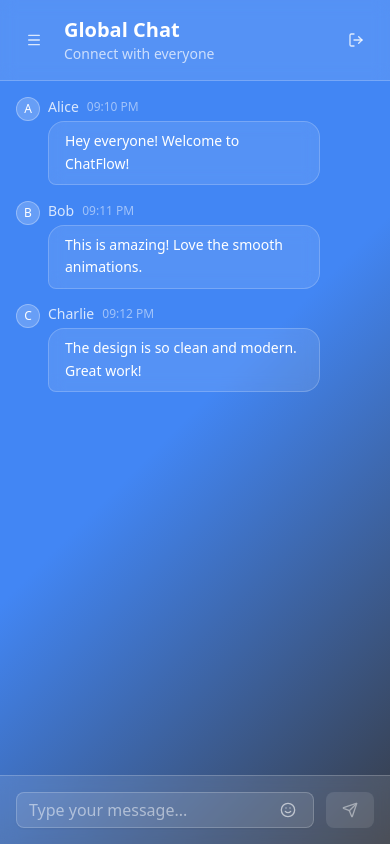
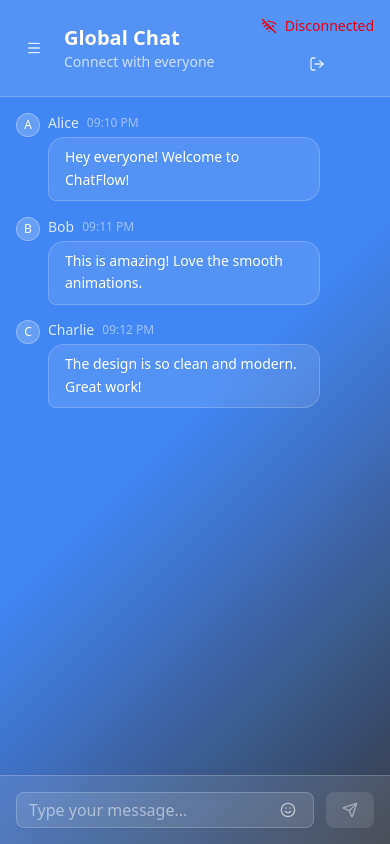
Before and after one commit to abdorrahmani/chat-service, a Next.js app: page /chat in a window 390 px wide. Built offline with nearby package versions, Linux system fonts and the light colour scheme; no server answers; sample sign-in values are in the browser's storage.

Commit message:
✨ feat(ui): integrate useWebSocket hook for real-time messaging and enhance UI responsiveness

```diff
--- a/src/app/chat/page.tsx
+++ b/src/app/chat/page.tsx
@@ -1,9 +1,9 @@
 "use client";
 
 import { AnimatePresence, motion } from "framer-motion";
-import { LogOut, Menu, User, Users } from "lucide-react";
+import { LogOut, Menu, User, Users, Wifi, WifiOff } from "lucide-react";
 import { useRouter } from "next/navigation";
-import { useEffect, useRef, useState } from "react";
+import React, { useEffect, useRef, useState } from "react";
 import {
   ChatSidebar,
   MessageBubble,
@@ -14,6 +14,7 @@
 } from "@/components/chat";
 import { Button } from "@/components/ui/button";
 import { Sheet, SheetContent, SheetTrigger } from "@/components/ui/sheet";
+import { useWebSocket } from "@/hooks/useWebSocket";
 import { useAuth } from "@/providers/auth-provider";
 
 interface Message {
@@ -34,7 +35,8 @@
   const router = useRouter();
   const messagesEndRef = useRef<HTMLDivElement>(null);
 
-  // Initialize with some demo messages
+  const { isConnected, lastMessage, sendMessage } = useWebSocket<string>();
+
   useEffect(() => {
     const demoMessages: Message[] = [
       {
@@ -62,7 +64,6 @@
     setMessages(demoMessages);
   }, []);
 
-  // Auto scroll to bottom when new messages arrive
   useEffect(() => {
     messagesEndRef.current?.scrollIntoView({ behavior: "smooth" });
   }, [messages, showTyping]);
@@ -70,7 +71,6 @@
   const handleSendMessage = (content: string) => {
     if (!user) return;
 
-    // Show typing indicator briefly
     setShowTyping(true);
 
     setTimeout(() => {
@@ -83,9 +83,33 @@
       };
 
       setMessages((prev) => [...prev, message]);
+      sendMessage(content);
       setShowTyping(false);
-    }, 500); // Brief delay to show typing
+    }, 500);
   };
+
+  useEffect(() => {
+    if (isConnected && user?.username) {
+      sendMessage(user.username);
+    }
+  }, [isConnected, user?.username, sendMessage]);
+
+  useEffect(() => {
+    if (!lastMessage) return;
+
+    const serverText =
+      typeof lastMessage === "string" ? lastMessage : String(lastMessage);
+
+    const incoming: Message = {
+      id: `${Date.now()}-${Math.random()}`,
+      username: "System",
+      content: serverText,
+      timestamp: new Date(),
+      type: "global",
+    };
+
+    setMessages((prev) => [...prev, incoming]);
+  }, [lastMessage]);
 
   const handleLogout = () => {
     logout();
@@ -95,13 +119,20 @@
   const renderContent = () => {
     switch (activeTab) {
       case "profile":
-        return <UserProfile />;
+        return (
+          <div className="flex-1 overflow-y-auto">
+            <UserProfile />
+          </div>
+        );
       case "private":
-        return <PrivateMessages />;
+        return (
+          <div className="flex-1 overflow-y-auto">
+            <PrivateMessages />
+          </div>
+        );
       default:
         return (
-          <>
-            {/* Messages Area */}
+          <div className="flex-1 flex flex-col min-h-0">
             <div className="flex-1 overflow-y-auto p-4 space-y-4">
               <AnimatePresence mode="popLayout">
                 {messages.map((message, index) => (
@@ -109,22 +140,22 @@
                     key={message.id}
                     message={message}
                     isOwn={message.username === user?.username}
-                    delay={index * 0.05} // Staggered animation
+                    delay={index * 0.05}
                   />
                 ))}
 
-                {/* Typing Indicator */}
                 {showTyping && <TypingIndicator username="Someone" />}
               </AnimatePresence>
               <div ref={messagesEndRef} />
             </div>
 
-            {/* Enhanced Message Input */}
-            <MessageInput
-              onSendMessage={handleSendMessage}
-              placeholder="Type your message..."
-            />
-          </>
+            <div className="flex-shrink-0">
+              <MessageInput
+                onSendMessage={handleSendMessage}
+                placeholder="Type your message..."
+              />
+            </div>
+          </div>
         );
     }
   };
@@ -184,9 +215,8 @@
   };
 
   return (
-    <div className="min-h-screen gradient-bg flex">
-      {/* Desktop Sidebar */}
-      <div className="hidden md:block">
+    <div className="h-screen gradient-bg flex overflow-hidden">
+      <div className="hidden md:block fixed left-0 top-0 h-full z-10">
         <ChatSidebar
           activeTab={activeTab}
           onTabChange={setActiveTab}
@@ -194,13 +224,11 @@
         />
       </div>
 
-      {/* Main Chat Area */}
-      <div className="flex-1 flex flex-col">
-        {/* Header */}
+      <div className="flex-1 flex flex-col md:ml-64 h-full">
         <motion.header
           initial={{ y: -20, opacity: 0 }}
           animate={{ y: 0, opacity: 1 }}
-          className="bg-white/10 backdrop-blur-sm border-b border-white/20 p-4"
+          className="bg-white/10 backdrop-blur-sm border-b border-white/20 p-4 flex-shrink-0"
         >
           <div className="flex items-center justify-between">
             <div className="flex items-center gap-3">
@@ -224,7 +252,18 @@
                 </p>
               </div>
             </div>
-            <div className="flex items-center gap-3">
+            <div className="flex max-sm:flex-col items-center gap-3">
+              <p>
+                {isConnected ? (
+                  <span className="flex text-sm gap-2 items-center text-white">
+                    <Wifi className="size-4" /> Connected
+                  </span>
+                ) : (
+                  <span className="flex text-sm gap-2 items-center text-red-600">
+                    <WifiOff className="size-4" /> Disconnected
+                  </span>
+                )}
+              </p>
               <span className="text-white/80 text-sm hidden sm:inline">
                 Welcome, {user?.username}!
               </span>
@@ -239,9 +278,7 @@
             </div>
           </div>
         </motion.header>
-
-        {/* Dynamic Content */}
-        {renderContent()}
+        <div className="flex-1 flex flex-col min-h-0">{renderContent()}</div>
       </div>
     </div>
   );
--- a/src/hooks/useWebSocket.ts
+++ b/src/hooks/useWebSocket.ts
@@ -62,7 +62,11 @@
 
   const sendMessage = useCallback((msg: T | string | object) => {
     if (wsRef.current && wsRef.current.readyState === WebSocket.OPEN) {
-      wsRef.current.send(JSON.stringify(msg));
+      if (typeof msg === "string") {
+        wsRef.current.send(msg);
+      } else {
+        wsRef.current.send(JSON.stringify(msg));
+      }
     }
   }, []);
 
```
